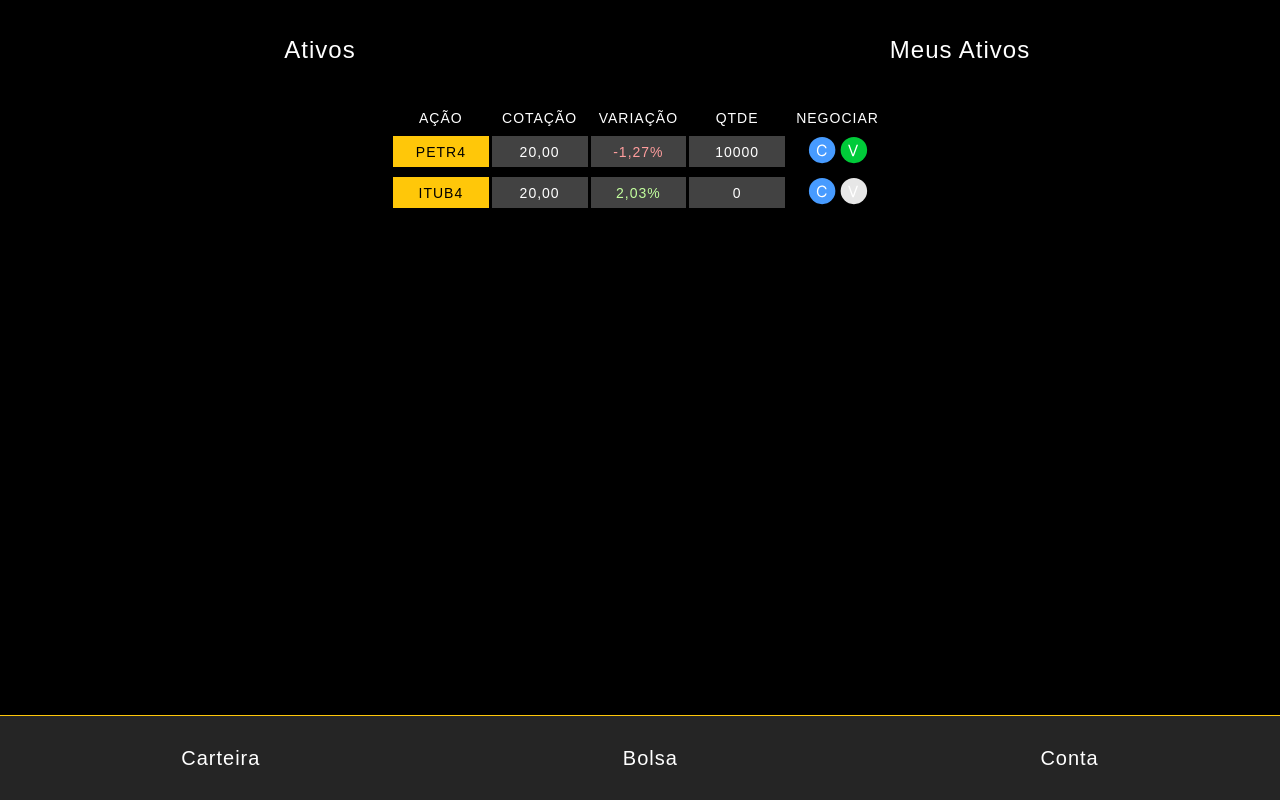
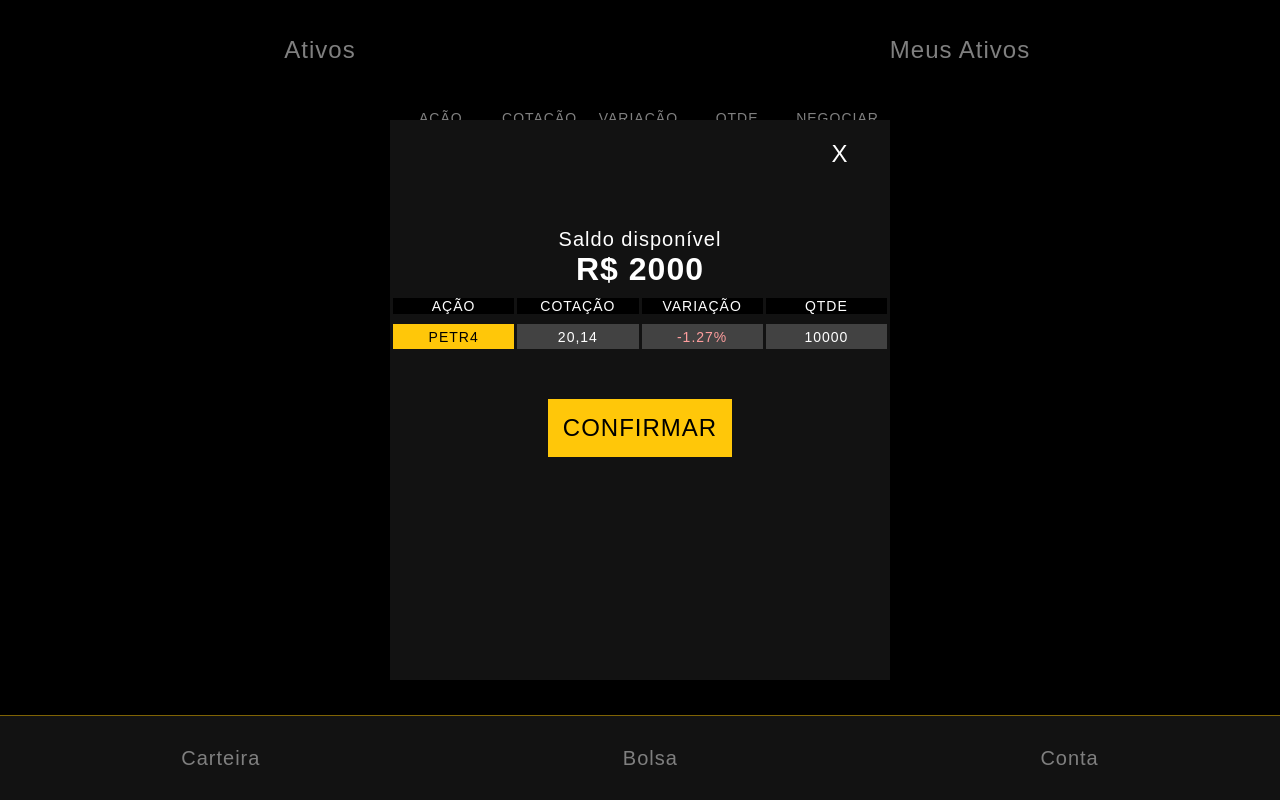
Before and after one commit to FrancoViniciusP/xp-challenge, a React (Create React App) app: page /bolsa in a window 1280 px wide. Both pictures are taken after a click on the button 837 px from the left and 151 px from the top of the page. Built offline with nearby package versions, Linux system fonts and the light colour scheme.

Commit message:
fix: fix the table inside the negotiation modal

```diff
--- /dev/null
+++ b/src/components/DealModal.jsx
@@ -0,0 +1,64 @@
+import React from 'react';
+import PropTypes from 'prop-types';
+import Modal from '@mui/material/Modal';
+import ModalButton from '../styles/elements/ModalButton';
+import UserMessage from '../styles/elements/UserMessage';
+import ConfirmButton from '../styles/elements/ConfirmButton';
+import TableStyle from '../styles/elements/TableStyle';
+
+const style = {
+  display: 'block',
+  margin: 'auto',
+  padding: '20px 0',
+  maxWidth: '500px',
+  width: 0.9,
+  height: '70%',
+  bgcolor: 'var(--black-secondary)',
+};
+
+export default function DealModal({ props }) {
+  const { openModal, setOpenModal, dealStock } = props;
+  const {
+    symbol, price, variation, quantity,
+  } = dealStock;
+
+  const handleClose = () => setOpenModal(false);
+
+  return (
+    <Modal
+      open={openModal}
+      sx={style}
+    >
+      <span>
+        <ModalButton type="button" onClick={handleClose}>X</ModalButton>
+        <UserMessage>Saldo disponível</UserMessage>
+        <h1>{`R$ ${2000}`}</h1>
+        <TableStyle>
+          <thead>
+            <tr>
+              <th>AÇÃO</th>
+              <th>COTAÇÃO</th>
+              <th>VARIAÇÃO</th>
+              <th>QTDE</th>
+            </tr>
+          </thead>
+          <tbody>
+            <tr>
+              <td className="ticker">{symbol}</td>
+              <td>{price}</td>
+              <td className={variation > 0 ? 'positive' : 'negative'}>{`${variation}%`}</td>
+              <td>{quantity}</td>
+            </tr>
+          </tbody>
+        </TableStyle>
+
+        <ConfirmButton type="reset">CONFIRMAR</ConfirmButton>
+      </span>
+    </Modal>
+
+  );
+}
+
+DealModal.propTypes = {
+  openModal: PropTypes.bool,
+}.isRequired;
--- a/src/components/Table.jsx
+++ b/src/components/Table.jsx
@@ -1,8 +1,26 @@
-import React from 'react';
+import React, { useState } from 'react';
+import market from '../market';
 import TableStyle from '../styles/elements/TableStyle';
+import DealModal from './DealModal';
 import TableBody from './TableBody';
 
 export default function Table() {
+  const [openModal, setOpenModal] = useState(false);
+  const [dealStock, setDealStock] = useState({});
+
+  const tableProps = {
+    negociate: () => setOpenModal(true),
+    setDealStock,
+  };
+
+  // console.log(dealStock, openModal);
+  const modalProps = {
+    openModal,
+    setOpenModal,
+    isNegociation: true,
+    dealStock,
+  };
+
   return (
     <TableStyle>
       <thead>
@@ -14,7 +32,10 @@ export default function Table() {
           <th>NEGOCIAR</th>
         </tr>
       </thead>
-      <TableBody />
+      <tbody>
+        {market.map((stock) => <TableBody key={stock.symbol} props={tableProps} stock={stock} />)}
+      </tbody>
+      <DealModal props={modalProps} />
     </TableStyle>
   );
 }
--- a/src/components/TableBody.jsx
+++ b/src/components/TableBody.jsx
@@ -1,30 +1,34 @@
 import React from 'react';
+import PropTypes from 'prop-types';
 
-export default function TableBody() {
+export default function TableBody({ props, stock }) {
+  const {
+    symbol, price, variation, quantity,
+  } = stock;
+
+  function handleClick() {
+    props.negociate();
+    props.setDealStock(stock);
+  }
+
   return (
-    <tbody>
-      <tr>
-        <td className="ticker">PETR4</td>
-        <td>20,00</td>
-        <td className="negative">-1,27%</td>
-        <td>10000</td>
-        <td className="negociate">
-          <button type="button">
-            <img src="venda.svg" alt="" />
-          </button>
-        </td>
-      </tr>
-      <tr>
-        <td className="ticker">ITUB4</td>
-        <td>20,00</td>
-        <td className="positive">2,03%</td>
-        <td>0</td>
-        <td className="negociate">
-          <button type="button">
-            <img src="noVenda.svg" alt="" />
-          </button>
-        </td>
-      </tr>
-    </tbody>
+
+    <tr>
+      <td className="ticker">{symbol}</td>
+      <td>{price}</td>
+      <td className={variation > 0 ? 'positive' : 'negative'}>{`${variation}%`}</td>
+      <td>{quantity}</td>
+      <td className="negociate">
+        <button type="button" onClick={handleClick}>
+          <img src={quantity > 0 ? 'venda.svg' : 'noVenda.svg'} alt="botão para negociar" />
+        </button>
+      </td>
+
+    </tr>
+
   );
 }
+
+TableBody.propTypes = {
+  negociate: PropTypes.func,
+}.isRequired;
--- a/src/components/TransferMoney.jsx
+++ b/src/components/TransferMoney.jsx
@@ -2,7 +2,8 @@ import React, { useState } from 'react';
 import PropTypes from 'prop-types';
 import ConfirmButton from '../styles/elements/ConfirmButton';
 
-export default function TransferMoney({ isWithdraw }) {
+export default function TransferMoney({ props }) {
+  const { isWithdraw, isNegociation } = props;
   const [withdrawValue, setWithdrawValue] = useState(0);
   const [isDisabled, setIsDisabled] = useState(false);
 
@@ -20,7 +21,9 @@ export default function TransferMoney({ isWithdraw }) {
     isWithdraw
       ? (
         <div>
-          <input type="number" value={withdrawValue} onChange={(e) => setValue(e)} />
+          {isNegociation
+            ? (<h1>inputs</h1>)
+            : (<input type="number" value={withdrawValue} onChange={(e) => setValue(e)} />)}
           {isDisabled && (<p>Valor incorreto</p>)}
 
           <ConfirmButton disabled={isDisabled} type="reset">CONFIRMAR</ConfirmButton>
--- a/src/components/modal.jsx
+++ b/src/components/modal.jsx
@@ -5,6 +5,7 @@ import Modal from '@mui/material/Modal';
 import CashInfos from './CashInfos';
 import TransferMoney from './TransferMoney';
 import ModalButton from '../styles/elements/ModalButton';
+// import TableBody from './TableBody';
 
 const style = {
   display: 'block',
@@ -17,7 +18,9 @@ const style = {
 };
 
 export default function BasicModal({ props }) {
-  const { openModal, setOpenModal } = props;
+  const {
+    openModal, setOpenModal, isNegociation, stock,
+  } = props;
   const [isWithdraw, setIsWithdraw] = useState(true);
   const [leftButton, setLeftButton] = useState('secondary');
   const [rightButton, setRightButton] = useState('primary');
@@ -34,6 +37,11 @@ export default function BasicModal({ props }) {
     }
   }, [isWithdraw]);
 
+  const inputProps = {
+    isWithdraw,
+    isNegociation,
+  };
+
   const pageProps = {
     leftButtonName: 'DEPÓSITO',
     rightButtonName: 'RETIRADA',
@@ -41,18 +49,19 @@ export default function BasicModal({ props }) {
     rightClick: () => setIsWithdraw(true),
     leftType: leftButton,
     rightType: rightButton,
+    isNegociation,
+    stock,
   };
 
   return (
     <Modal
       open={openModal}
-    //   onClose={handleClose}
       sx={style}
     >
       <span>
         <ModalButton type="button" onClick={handleClose}>X</ModalButton>
         <CashInfos props={pageProps} />
-        <TransferMoney isWithdraw={isWithdraw} />
+        <TransferMoney props={inputProps} />
       </span>
     </Modal>
 
--- /dev/null
+++ b/src/market.js
@@ -0,0 +1,26 @@
+export default [
+  {
+    symbol: 'PETR4',
+    price: '20,14',
+    variation: -1.27,
+    quantity: 10000,
+  },
+  {
+    symbol: 'BBSA3',
+    price: '32,20',
+    variation: 2.50,
+    quantity: 100,
+  },
+  {
+    symbol: 'VALE3',
+    price: '70,63',
+    variation: -2.15,
+    quantity: 300,
+  },
+  {
+    symbol: 'ITUB4',
+    price: '28,98',
+    variation: 1.15,
+    quantity: 0,
+  },
+];
--- a/src/styles/elements/TableStyle.js
+++ b/src/styles/elements/TableStyle.js
@@ -6,13 +6,16 @@ width: 100%;
 max-width: 500px;
 border-collapse:separate;
 border-spacing: 3px  10px;
+background: none;
 
 th {
   font-size: 14px;
   font-weight: thin;
   overflow: hidden;
   font-weight: normal;
+  background: none;
 }
+
 
 td {
   background: #424242;
```
